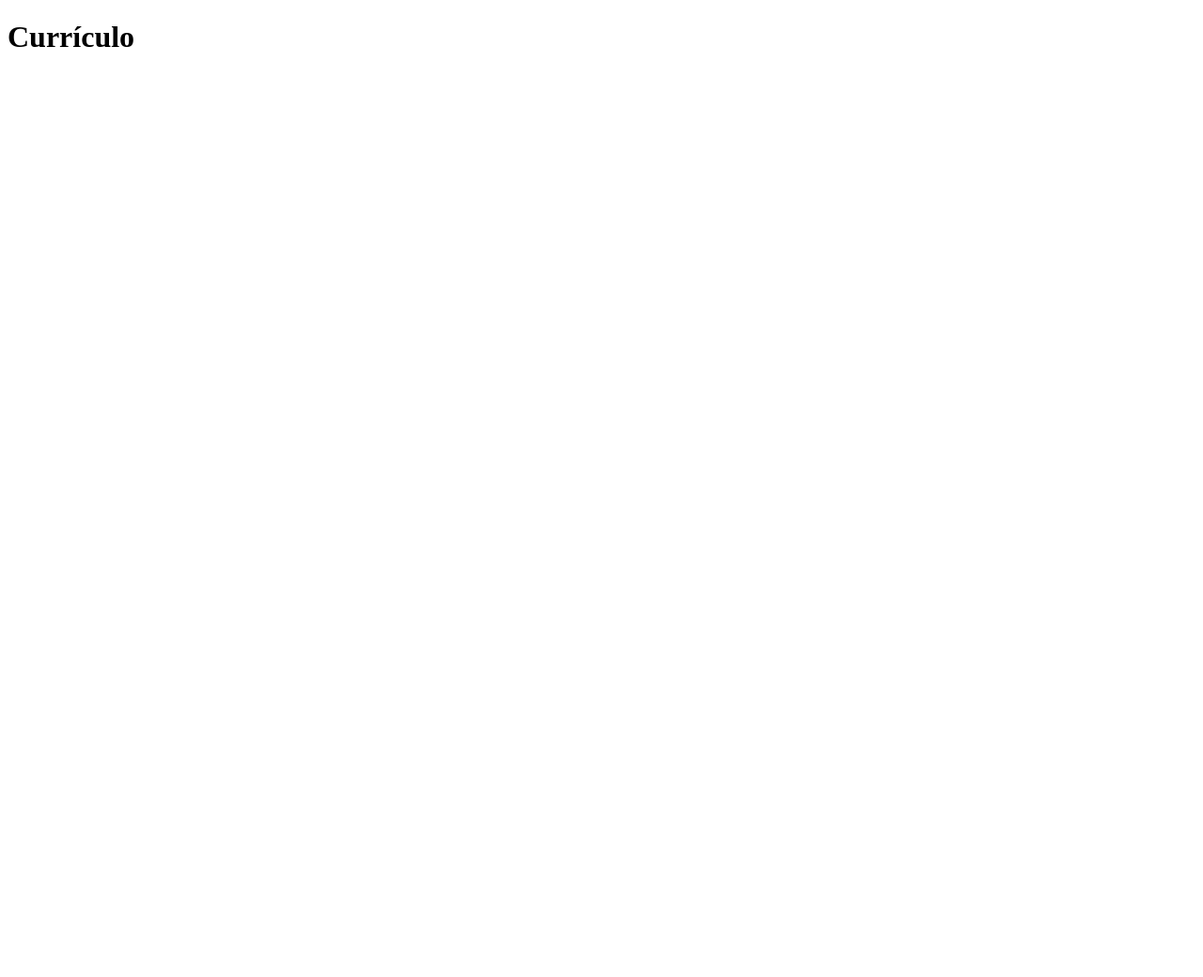
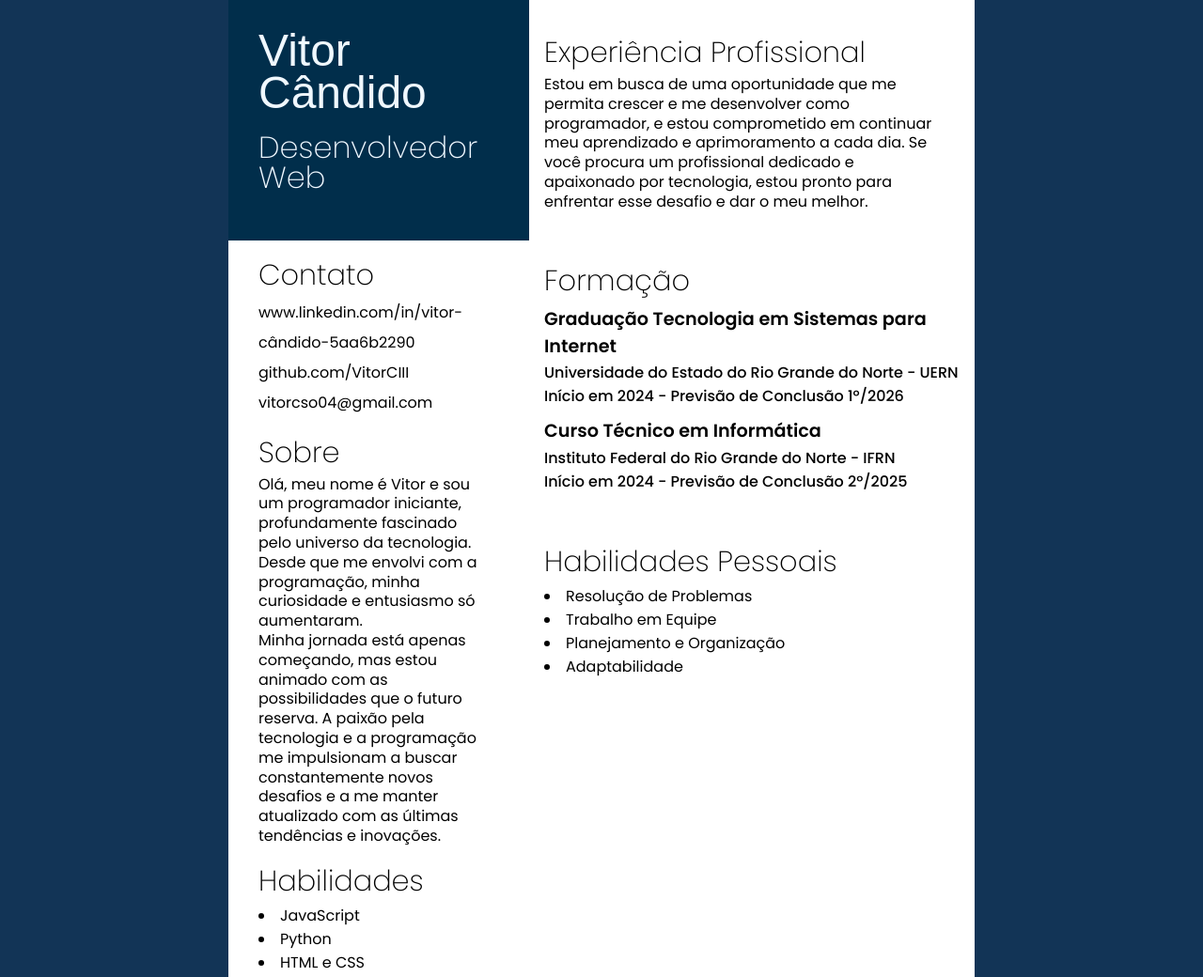
Before and after one commit to VitorCIII/curriculo, a plain HTML site: page index.html in a window 1280 px wide. Shown: the top 1040 px of the page at 94% size. Before the commit the page ends 800 px from the top, so only its background shows below. Drawn offline with Linux system fonts and the light colour scheme; files that its build step writes are made by us from their sources; a web font is replaced by a local one.

Commit message:
currículo html + css

```diff
--- a/index.html
+++ b/index.html
@@ -1,11 +1,109 @@
 <!DOCTYPE html>
-<html lang="en">
+<html lang="pt-br">
 <head>
     <meta charset="UTF-8">
     <meta name="viewport" content="width=device-width, initial-scale=1.0">
     <title>Currículo</title>
+
+    <link rel="preconnect" href="https://fonts.googleapis.com" />
+    <link rel="preconnect" href="https://fonts.gstatic.com" crossorigin />
+    <link
+      href="https://fonts.googleapis.com/css2?family=Petrona:wght@200;300;400;500;700&family=Poppins:wght@100;200;300;400;500;600;700;800;900&display=swap"
+      rel="stylesheet"
+    />
+    <link rel="stylesheet" href="../fonts/style.css" />
+
+    <link rel="stylesheet" href="style.css">
 </head>
 <body>
-    <h1>Currículo</h1>
-</body>
+    <div id="page" class="container">
+      <div id="first">
+        <section id="name">
+          <h1 class="name">
+            Vitor<br />
+            Cândido<br />
+          </h1>
+          <h2 class="job">Desenvolvedor<br />Web</h2>
+        </section>
+
+        <section id="contato">
+          <h3>Contato</h3>
+
+          <a
+            class="icon-linkedin"
+            href="https://www.linkedin.com/in/vitor-cândido-5aa6b2290/?originalSubdomain=br"
+            target="blank"
+          >
+            www.linkedin.com/in/vitor-cândido-5aa6b2290
+          </a>
+          <a
+            class="icon-github"
+            href="https://github.com/VitorCIII"
+            target="blank"
+          >
+          github.com/VitorCIII
+          </a>
+          <a class="icon-gmail" href="#"> vitorcso04@gmail.com </a>
+        </section>
+
+        <section id="about">
+          <h3>Sobre</h3>
+          <p>
+            Olá, meu nome é Vitor e sou um programador iniciante, profundamente fascinado pelo universo da tecnologia. Desde que me envolvi com a programação, minha curiosidade e entusiasmo só aumentaram.<br />
+            Minha jornada está apenas começando, mas estou animado com as possibilidades que o futuro reserva. A paixão pela tecnologia e a programação me impulsionam a buscar constantemente novos desafios e a me manter atualizado com as últimas tendências e inovações.
+          </p>
+        </section>
+
+        <section id="skills">
+          <h3>Habilidades</h3>
+          <ul>
+            <li>JavaScript</li>
+            <li>Python</li>
+            <li>HTML e CSS</li>
+          </ul>
+        </section>
+      </div>
+      <div id="second">
+        <section id="experiences">
+          <h3>Experiência Profissional</h3>
+
+          <div class="block">
+
+            <p>
+                Estou em busca de uma oportunidade que me permita crescer e me desenvolver como programador, e estou comprometido em continuar meu aprendizado e aprimoramento a cada dia. Se você procura um profissional dedicado e apaixonado por tecnologia, estou pronto para enfrentar esse desafio e dar o meu melhor.
+            </p>
+        </section>
+
+        <section id="formation">
+          <h3>Formação</h3>
+
+          <div class="block">
+            <div class="block">
+                <h4>Graduação Tecnologia em Sistemas para Internet</h4>
+                <h5>
+                  Universidade do Estado do Rio Grande do Norte - UERN <br />
+                  Início em 2024 - Previsão de Conclusão 1º/2026
+                </h5>
+              </div>
+
+            <h4>Curso Técnico em Informática</h4>
+            <h5>
+              Instituto Federal do Rio Grande do Norte - IFRN <br />
+              Início em 2024 - Previsão de Conclusão 2º/2025
+            </h5>
+          </div>
+        </section>
+
+        <section id="personalSkills">
+          <h3>Habilidades Pessoais</h3>
+          <ul>
+            <li>Resolução de Problemas</li>
+            <li>Trabalho em Equipe</li>
+            <li>Planejamento e Organização</li>
+            <li>Adaptabilidade</li>
+          </ul>
+        </section>
+      </div>
+    </div>
+  </body>
 </html>
--- /dev/null
+++ b/style.css
@@ -0,0 +1,105 @@
+* {
+    margin: 0;
+    padding: 0;
+    border: 0;
+  }
+
+  a {
+    text-decoration: none;
+    color: inherit;
+  }
+
+  body {
+    background: #123456;
+    display: flex;
+    justify-content: center;
+  }
+
+  section {
+    padding-left: 1rem;
+    margin-bottom: 0.8rem;
+    display: grid;
+  }
+
+  p {
+    font: 400 1em/1.3rem 'Poppins', sans-serif;
+  }
+
+  h4,
+  h5 {
+    font-family: 'Poppins', sans-serif;
+  }
+
+  h3 {
+    font: 200 1.9rem / 3rem 'Poppins', sans-serif;
+  }
+
+  #page {
+    width: 49.625rem;
+    height: 70.1875rem;
+    background: #ffffff;
+    display: flex;
+  }
+
+  #first section {
+    width: 18rem;
+    padding-left: 2rem;
+  }
+
+  #name {
+    background: #012e4b;
+    height: 12rem;
+    padding: 2rem 0;
+    color: #f0f8ff;
+  }
+
+  #name .name {
+    font: 400 3rem /2.8rem 'Petrona', sans-serif;
+  }
+
+  #name .job {
+    padding: 0.4rem 0;
+    font: 200 2rem/2rem 'Poppins', sans-serif;
+  }
+
+  #contato a {
+    font: 400 1rem/2rem 'Poppins', sans-serif;
+  }
+
+  #about p {
+    width: 15.5rem;
+  }
+
+  #skills ul {
+    list-style: disc;
+    list-style-position: inside;
+    font: 400 1rem 'Poppins', sans-serif;
+  }
+  #experiences {
+    margin: 2rem 0;
+  }
+
+  h4 {
+    font-size: 1.2rem;
+    font-weight: 600;
+    margin: 0.1rem 0;
+  }
+  h5 {
+    font-size: 1rem;
+    font-weight: 500;
+    margin-bottom: 0.6rem;
+  }
+  #experiences p {
+    margin-bottom: 0.6rem;
+    width: 26.25rem;
+  }
+
+  #formation {
+    margin: 2.5rem 0;
+  }
+
+  #personalSkills ul {
+    list-style: disc;
+    list-style-position: inside;
+    font: 400 1rem 'Poppins', sans-serif;
+  }
```
